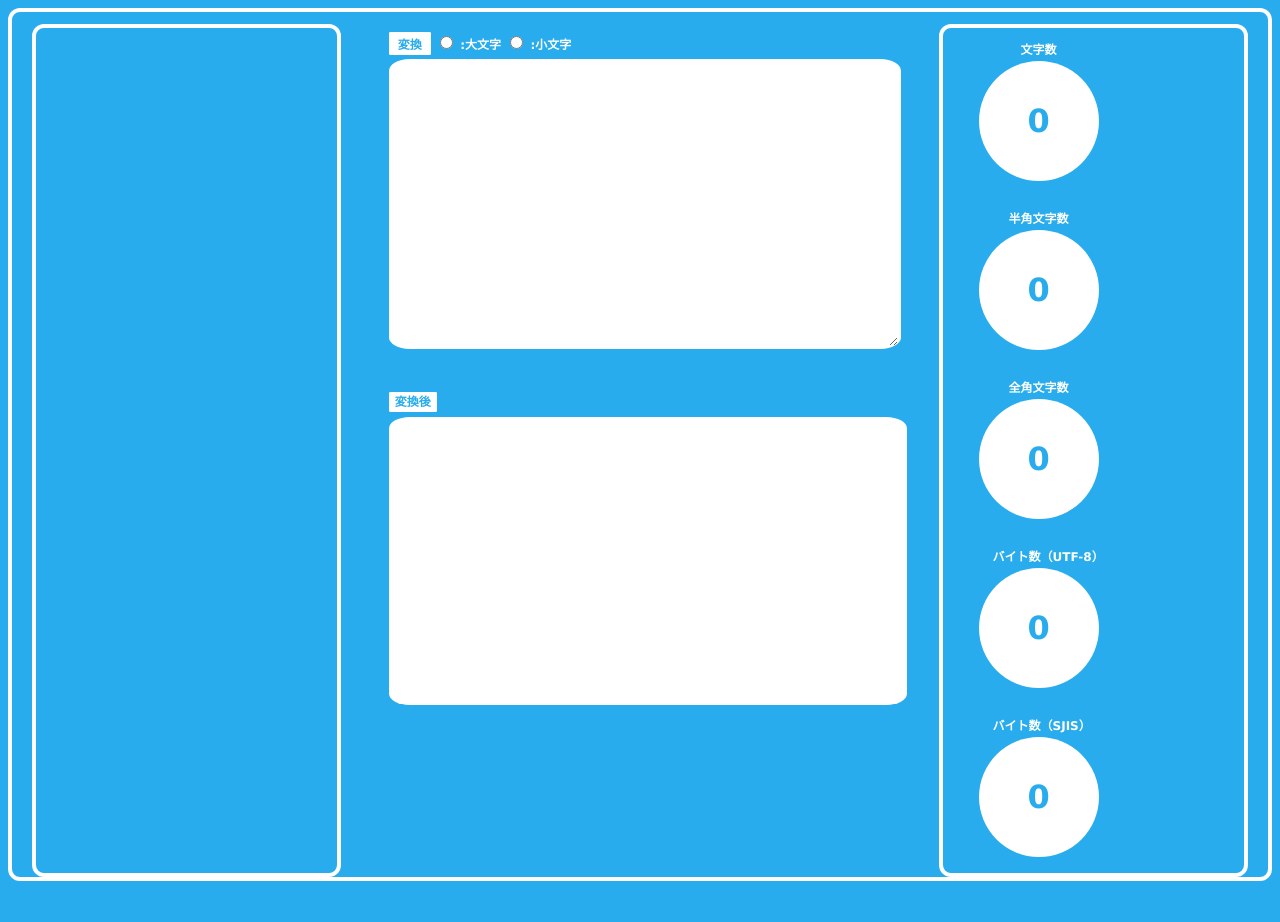
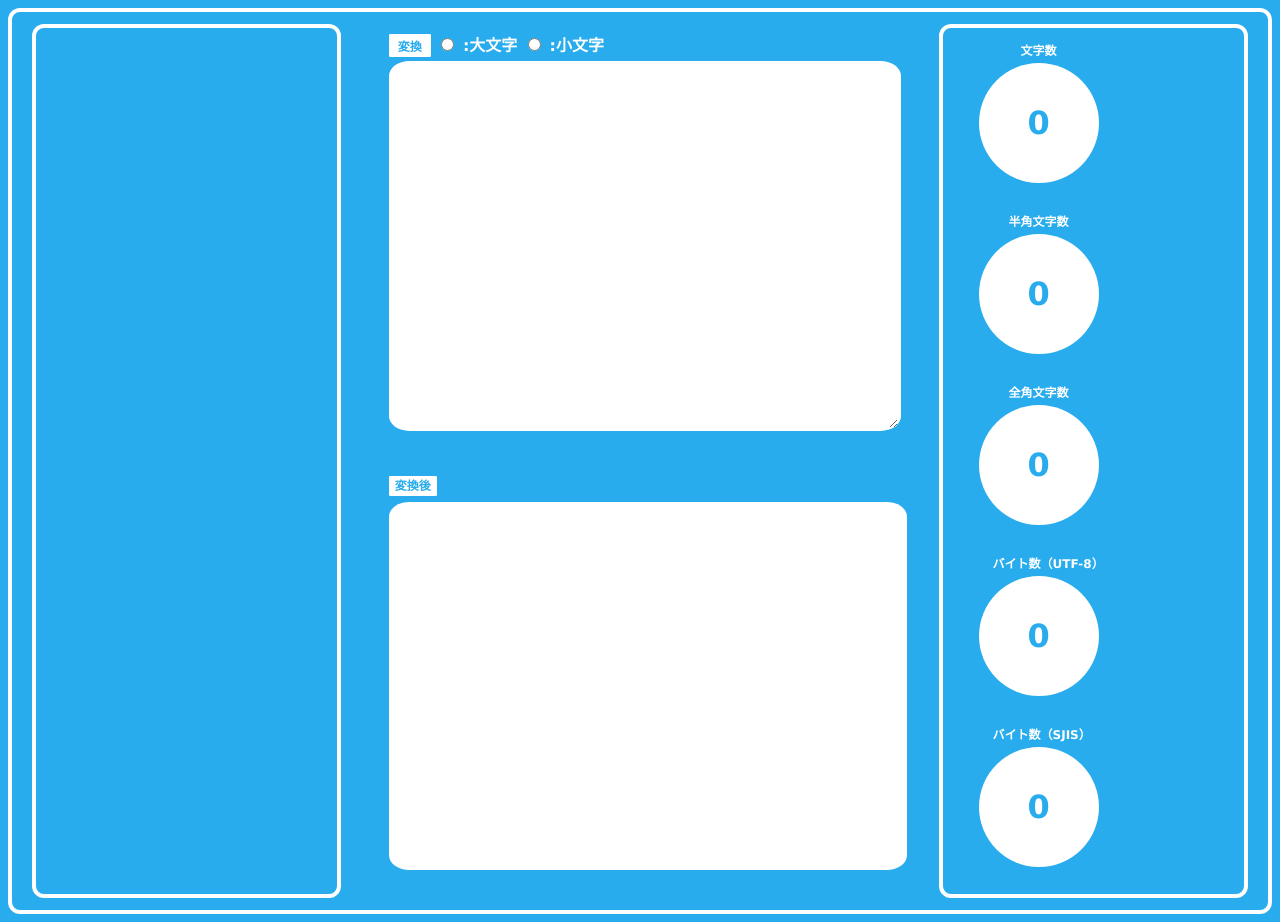
Before and after one commit to arata-engineering/string_converter, a website with bundled scripts: page web_template/index.html in a window 1280 px wide. Before the commit the page ends 889 px from the top, so only its background shows below. Built offline with nearby package versions, Linux system fonts and the light colour scheme.

Commit message:
CSS修正

```diff
--- a/css/default.css
+++ b/css/default.css
@@ -4,7 +4,7 @@ body {
     background-color: #28aced;
     color: #ffffff;
     font-family:'lucida grande', tahoma, verdana, arial, "hiragino kaku gothic pro",meiryo,"ms pgothic",sans-serif;
-    font-size:12px;
+    font-size:16px;
     font-weight:600;
 }
 
@@ -49,7 +49,7 @@ body {
 
 .inputBox .inputTextArea {
     width: 100%;
-    height: 280px;
+    height: 360px;
     border-radius: 4%;
     border: solid #ffffff;
     color: #28aced;
@@ -76,7 +76,7 @@ body {
 .outputBox .convertionDispArea {
     word-break: break-all;
     width: 100%;
-    min-height: 280px;
+    min-height: 360px;
     margin-top: 8px;
     display: block;
     padding: 4px 8px;
@@ -91,7 +91,7 @@ body {
 .leftBox {
     width: 24%;
     min-height: 680px;
-    margin: 12px 0px 0px 20px ;
+    margin: 12px 0px 12px 20px ;
     border: solid 4px #ffffff;
     border-radius: 12px;
 }
@@ -101,7 +101,7 @@ body {
 .rightBox {
     width: 24%;
     min-height: 680px;
-    margin: 12px 20px 0px 0px ;
+    margin: 12px 20px 12px 0px ;
     border: solid 4px #ffffff;
     border-radius: 12px;
     text-align: center;
```
